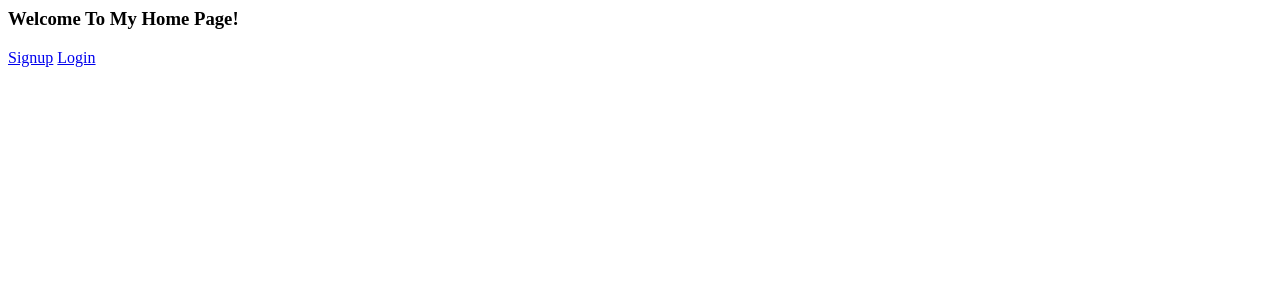
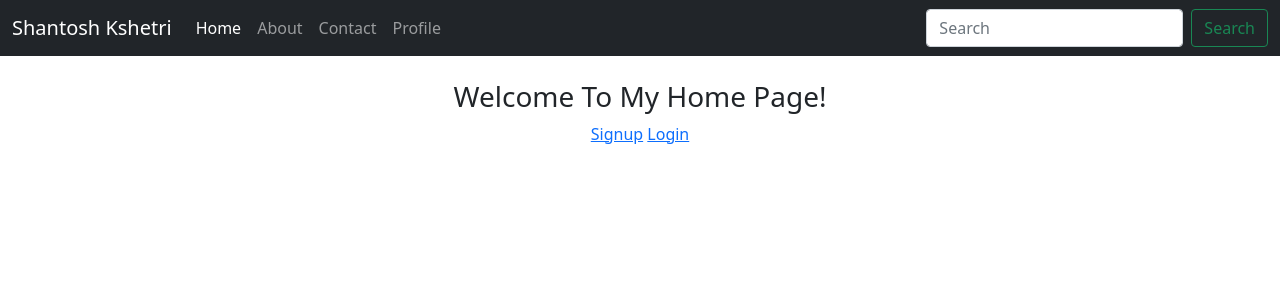
Before and after one commit to shantosh123/authentication, a Django app: page / in a window 1280 px wide. Shown: the top 300 px of the page. Run offline with Django 4.2, Linux system fonts and the light colour scheme.

Commit message:
about/base /contact/profile pages are added .

```diff
--- a/core/accounts/models.py
+++ b/core/accounts/models.py
@@ -5,7 +5,7 @@ from .manager import UserManager
 # Create your models here.
 
 class User(AbstractUser):   #abstract user provide to customize option to the default user model.
-    username = None #it will avoid to take username at the time of log in
+    username = None #it will avoid to take username at the time of login
     email = models.EmailField(unique=True)
 
 
--- /dev/null
+++ b/core/accounts/templates/accounts/base.html
@@ -0,0 +1,59 @@
+<!doctype html>
+<html lang="en">
+  <head>
+    <!-- Required meta tags -->
+    <meta charset="utf-8">
+    <meta name="viewport" content="width=device-width, initial-scale=1">
+
+    <!-- Bootstrap CSS -->
+    <link href="https://cdn.jsdelivr.net/npm/bootstrap@5.0.2/dist/css/bootstrap.min.css" rel="stylesheet" integrity="sha384-EVSTQN3/azprG1Anm3QDgpJLIm9Nao0Yz1ztcQTwFspd3yD65VohhpuuCOmLASjC" crossorigin="anonymous">
+
+    <title>Django Authentication</title>
+  </head>
+  <body>
+    <nav class="navbar navbar-expand-lg navbar-dark bg-dark">
+        <div class="container-fluid">
+          <a class="navbar-brand" href="{% url 'home' %}">Shantosh Kshetri</a>
+          <button class="navbar-toggler" type="button" data-bs-toggle="collapse" data-bs-target="#navbarSupportedContent" aria-controls="navbarSupportedContent" aria-expanded="false" aria-label="Toggle navigation">
+            <span class="navbar-toggler-icon"></span>
+          </button>
+          <div class="collapse navbar-collapse" id="navbarSupportedContent">
+            <ul class="navbar-nav me-auto mb-2 mb-lg-0">
+              <li class="nav-item">
+                <a class="nav-link active" aria-current="home" href="{% url 'home' %}">Home</a>
+              </li>
+              <li class="nav-item">
+                <a class="nav-link" href="{% url 'about' %}">About</a>
+              </li>
+              <li class="nav-item">
+                <a class="nav-link" href="{% url 'contact' %}">Contact</a>
+              </li>
+              <li class="nav-item">
+                <a class="nav-link" href="{% url 'profile' %}">Profile</a>
+              </li>
+
+            </ul>
+            <form class="d-flex">
+              <input class="form-control me-2" type="search" placeholder="Search" aria-label="Search">
+              <button class="btn btn-outline-success" type="submit">Search</button>
+            </form>
+          </div>
+        </div>
+      </nav>
+      {% block content %}
+
+      {% endblock %}
+
+
+    <!-- Optional JavaScript; choose one of the two! -->
+
+    <!-- Option 1: Bootstrap Bundle with Popper -->
+    <script src="https://cdn.jsdelivr.net/npm/bootstrap@5.0.2/dist/js/bootstrap.bundle.min.js" integrity="sha384-MrcW6ZMFYlzcLA8Nl+NtUVF0sA7MsXsP1UyJoMp4YLEuNSfAP+JcXn/tWtIaxVXM" crossorigin="anonymous"></script>
+
+    <!-- Option 2: Separate Popper and Bootstrap JS -->
+    <!--
+    <script src="https://cdn.jsdelivr.net/npm/@popperjs/core@2.9.2/dist/umd/popper.min.js" integrity="sha384-IQsoLXl5PILFhosVNubq5LC7Qb9DXgDA9i+tQ8Zj3iwWAwPtgFTxbJ8NT4GN1R8p" crossorigin="anonymous"></script>
+    <script src="https://cdn.jsdelivr.net/npm/bootstrap@5.0.2/dist/js/bootstrap.min.js" integrity="sha384-cVKIPhGWiC2Al4u+LWgxfKTRIcfu0JTxR+EQDz/bgldoEyl4H0zUF0QKbrJ0EcQF" crossorigin="anonymous"></script>
+    -->
+  </body>
+</html>
--- a/core/accounts/templates/accounts/home.html
+++ b/core/accounts/templates/accounts/home.html
@@ -1,3 +1,9 @@
+{% extends 'accounts/base.html' %}
+
+
+{% block content %}
+<br>
+<center>
 {% if user.is_authenticated %}
 
     <h3>Welcome To my Home page  {{ user.email }}!</h3>
@@ -10,3 +16,5 @@
     <a href="{% url 'login' %}">Login</a>
 
 {% endif %}
+</center>
+{% endblock%}
--- a/core/accounts/templates/accounts/register.html
+++ b/core/accounts/templates/accounts/register.html
@@ -1,3 +1,7 @@
+{% extends 'accounts/base.html' %}
+
+{% block content%}
+
 <h1> Welcome To Our Registration Page</h1>
 <h3>Register here</h3>
 <hr>
@@ -10,3 +14,5 @@
 
     <button type="submit">Register</button>
 </form>
+
+{% endblock %}
--- a/core/accounts/views.py
+++ b/core/accounts/views.py
@@ -9,6 +9,15 @@ User = get_user_model()
 
 def home(request):
     return render(request, 'accounts/home.html')
+
+def about(request):
+    return render(request, 'accounts/about.html')
+
+def contact(request):
+    return render(request, 'accounts/contact.html')
+
+def profile(request):
+    return render(request, 'accounts/profile.html')
 
 def register(request):
     if request.method == 'POST':
--- a/core/core/urls.py
+++ b/core/core/urls.py
@@ -22,6 +22,9 @@ from accounts import views as accounts_views
 urlpatterns = [
     path('admin/', admin.site.urls),
     path('', accounts_views.home, name='home'),
+    path('about/', accounts_views.about, name='about'),
+    path('contact/', accounts_views.contact, name='contact'),
+    path('profile/', accounts_views.profile, name='profile'),
     path('register/', accounts_views.register, name='register'),
     path('login/', auth_views.LoginView.as_view(template_name='accounts/login.html'), name='login'),
     path('logout/', auth_views.LogoutView.as_view(template_name='accounts/logout.html'), name='logout'),
```
Also changed, not shown: core/accounts/admin.py (+6 -2 lines), core/accounts/templates/accounts/about.html (added, +8 -0 lines), core/accounts/templates/accounts/contact.html (added, +8 -0 lines), core/accounts/templates/accounts/login.html (+8 -0 lines), core/accounts/templates/accounts/logout.html (+7 -0 lines), core/accounts/templates/accounts/profile.html (added, +8 -0 lines), core/accounts/migrations/0002_remove_user_email_token.py (added), core/db.sqlite3.
